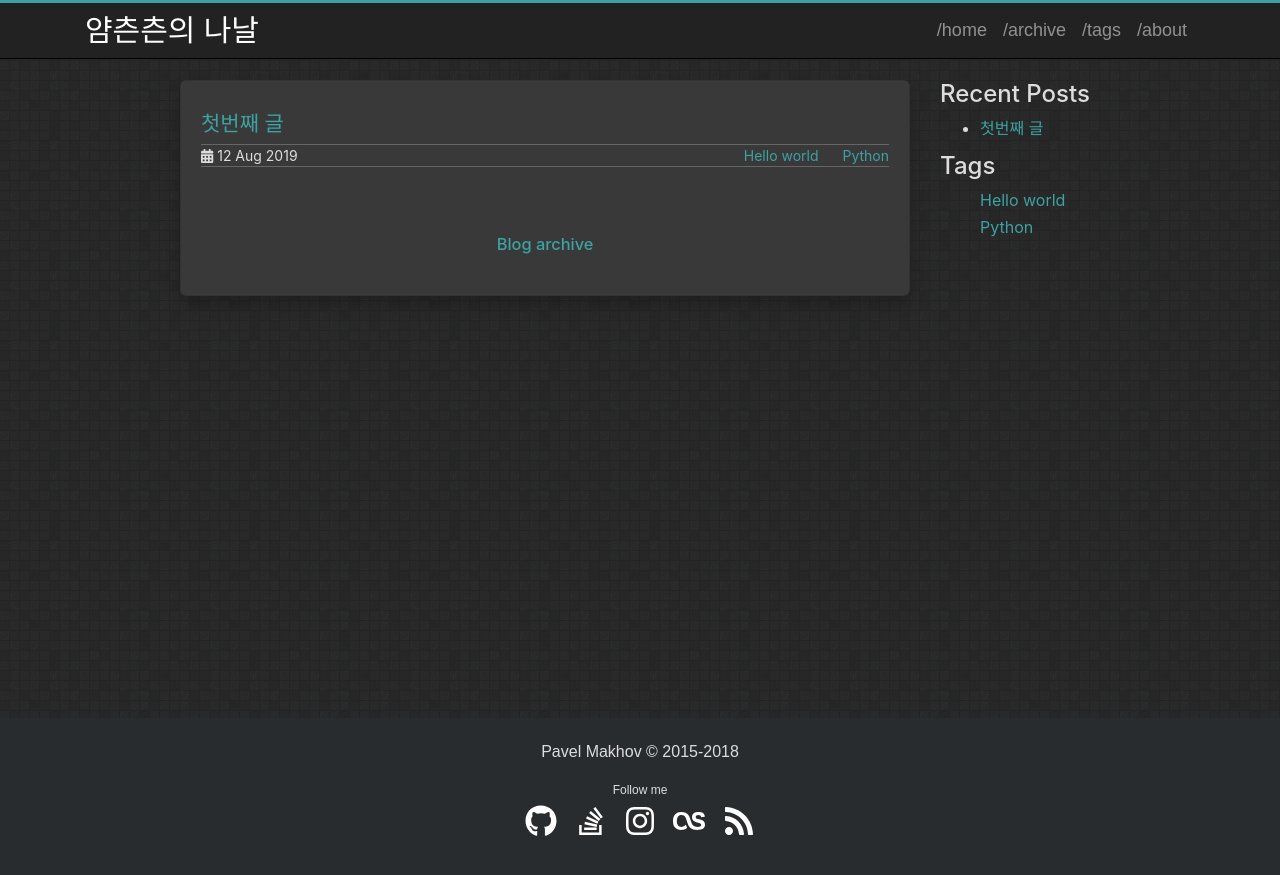
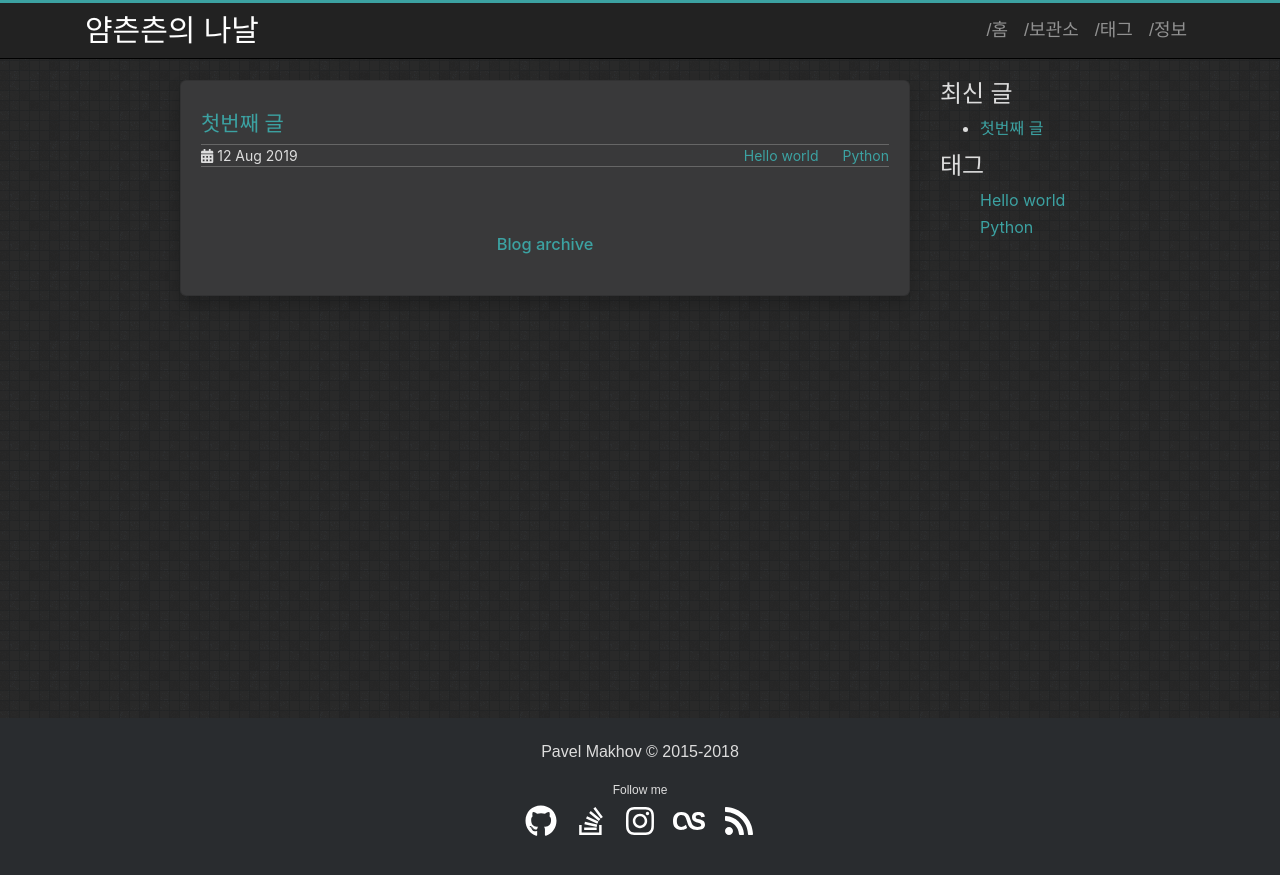
Before and after one commit to yccmoe/yccmoe.github.io, a Jekyll site: the page built from index.html, in a window 1280 px wide. Shown: the top 875 px of the page. Built offline with Jekyll 4.4.1, drawn with Linux system fonts in a browser that asks for light colours.

Commit message:
한글화

```diff
--- a/_includes/header.html
+++ b/_includes/header.html
@@ -2,7 +2,7 @@
 {% include collecttags.html %}
 {% endif %}
 
-<html lang="en">
+<html lang="Kr">
 
 <head>
     <meta charset="UTF-8">
@@ -51,10 +51,10 @@
         </button>
         <div class="collapse navbar-collapse" id="navbarNavAltMarkup">
             <div class="navbar-nav">
-                <a class="nav-item nav-link" href="{{ '' | relative_url }}/">/home</a>
-                <a class="nav-item nav-link" href="{{ 'archive' | relative_url }}">/archive</a>
-                <a class="nav-item nav-link" href="{{ 'tags' | relative_url }}">/tags</a>
-                <a class="nav-item nav-link" href="{{ 'about' | relative_url }}">/about</a>
+                <a class="nav-item nav-link" href="{{ '' | relative_url }}/">/홈</a>
+                <a class="nav-item nav-link" href="{{ 'archive' | relative_url }}">/보관소</a>
+                <a class="nav-item nav-link" href="{{ 'tags' | relative_url }}">/태그</a>
+                <a class="nav-item nav-link" href="{{ 'about' | relative_url }}">/정보</a>
             </div>
         </div>
     </div>
--- a/_includes/sidebar.html
+++ b/_includes/sidebar.html
@@ -1,5 +1,5 @@
 <div class="sidebar ">
-  <h2>Recent Posts</h2>
+  <h2>최신 글</h2>
   <ul>
     {% for post in site.posts limit:5 %}
     <li><a href="{{ post.url | relative_url }}">{{ post.title }}</a></li>
@@ -8,7 +8,7 @@
 </div>
 
 <div class="sidebar">
-  <h2>Tags</h2>
+  <h2>태그</h2>
   <ul class="sideBarTags">
     {% assign tags = (site.tags | sort:0) %}
     {% for tag in tags %}
```
